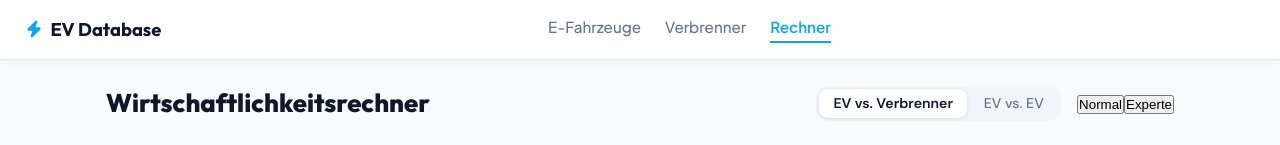
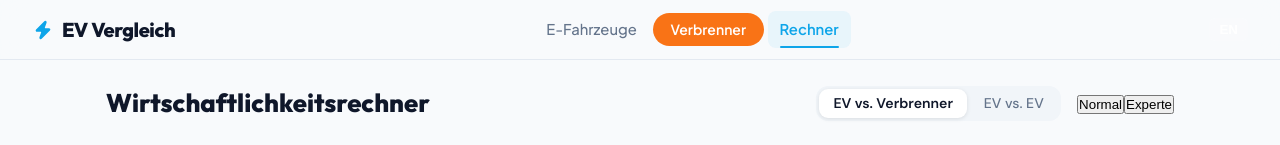
Before and after one commit to lliksPlayer/ev-database, a React (Vite) app in the folder ev-database/: page /rechner in a window 1280 px wide. Shown: the top 145 px of the page. Built offline with nearby package versions, Linux system fonts and the light colour scheme; no server answers; the database is empty.

Commit message:
design: TopNav glassmorphism, hover animations, Verbrenner pill button

```diff
--- a/ev-database/src/components/layout/TopNav.css
+++ b/ev-database/src/components/layout/TopNav.css
@@ -2,11 +2,12 @@
   display: flex;
   align-items: center;
   justify-content: space-between;
-  padding: 0 1.5rem;
+  padding: 0 2rem;
   height: 60px;
-  background: var(--color-surface);
-  border-bottom: 1px solid var(--color-border);
-  box-shadow: 0 1px 8px rgba(0,0,0,0.06);
+  background: rgba(248, 250, 252, 0.88);
+  backdrop-filter: blur(12px);
+  -webkit-backdrop-filter: blur(12px);
+  border-bottom: 1px solid rgba(226, 232, 240, 0.9);
   position: sticky;
   top: 0;
   z-index: 100;
@@ -14,41 +15,86 @@
 
 .nav-brand {
   font-family: 'Outfit', system-ui, sans-serif;
-  font-weight: 700;
-  font-size: 1.15rem;
+  font-weight: 800;
+  font-size: 1.25rem;
   text-decoration: none;
   color: var(--color-text);
   display: flex;
   align-items: center;
-  gap: 0.4rem;
+  gap: 0.5rem;
+  letter-spacing: -0.02em;
 }
 
 .nav-brand-icon {
   color: var(--color-primary);
-  width: 20px;
-  height: 20px;
+  width: 22px;
+  height: 22px;
 }
 
-.nav-links { display: flex; gap: 1.5rem; align-items: center; }
+.nav-links { display: flex; gap: 0.25rem; align-items: center; }
 
 .nav-link {
   color: var(--color-muted);
   text-decoration: none;
-  font-size: 0.95rem;
+  font-size: 0.925rem;
   font-weight: 500;
-  padding-bottom: 2px;
-  border-bottom: 2px solid transparent;
-  transition: color 0.15s, border-color 0.15s;
+  padding: 0.45rem 0.75rem;
+  border-radius: var(--radius-small);
+  transition: color 0.2s, background 0.2s;
+  position: relative;
+}
+
+.nav-link::after {
+  content: '';
+  position: absolute;
+  bottom: 0px;
+  left: 0.75rem;
+  right: 0.75rem;
+  height: 2px;
+  background: var(--color-primary);
+  border-radius: 2px;
+  transform: scaleX(0);
+  transform-origin: left;
+  transition: transform 0.2s ease;
 }
 
 .nav-link:hover {
   color: var(--color-text);
+  background: var(--color-surface-alt);
+}
+
+.nav-link:hover::after,
+.nav-link.active::after {
+  transform: scaleX(1);
 }
 
 .nav-link.active {
   color: var(--color-primary);
   font-weight: 600;
-  border-bottom-color: var(--color-primary);
+  background: rgba(14, 165, 233, 0.07);
 }
 
-.nav-right { display: flex; align-items: center; gap: 1rem; }
+.nav-link-ice {
+  background: var(--color-ice);
+  color: white !important;
+  border-radius: var(--radius-pill);
+  padding: 0.4rem 1.1rem;
+  font-weight: 600;
+  font-size: 0.875rem;
+  transition: background 0.2s, box-shadow 0.2s, transform 0.15s;
+}
+
+.nav-link-ice::after { display: none; }
+
+.nav-link-ice:hover {
+  background: #ea6c0b !important;
+  box-shadow: 0 0 0 3px rgba(249, 115, 22, 0.22);
+  transform: translateY(-1px);
+}
+
+.nav-link-ice.active {
+  background: #ea6c0b !important;
+  box-shadow: 0 0 0 3px rgba(249, 115, 22, 0.22);
+}
+
+.nav-right { display: flex; align-items: center; gap: 0.5rem; }
--- a/ev-database/src/components/layout/TopNav.jsx
+++ b/ev-database/src/components/layout/TopNav.jsx
@@ -13,17 +13,28 @@ export default function TopNav() {
     <nav className="nav">
       <Link to="/" className="nav-brand">
         <Zap className="nav-brand-icon" fill="currentColor" strokeWidth={0} />
-        EV Database
+        EV Vergleich
       </Link>
       <div className="nav-links">
-        <NavLink to="/" end className="nav-link">{t('nav.evDatabase')}</NavLink>
-        <NavLink to="/verbrenner" className="nav-link">{t('nav.iceDatabase')}</NavLink>
-        <NavLink to="/rechner" className="nav-link">{t('nav.calculator')}</NavLink>
+        <NavLink to="/autos" className={({ isActive }) => `nav-link${isActive ? ' active' : ''}`}>
+          {t('nav.evDatabase')}
+        </NavLink>
+        <NavLink
+          to="/verbrenner"
+          className={({ isActive }) => `nav-link nav-link-ice${isActive ? ' active' : ''}`}
+        >
+          {t('nav.iceDatabase')}
+        </NavLink>
+        <NavLink to="/rechner" className={({ isActive }) => `nav-link${isActive ? ' active' : ''}`}>
+          {t('nav.calculator')}
+        </NavLink>
       </div>
       <div className="nav-right">
         <LanguageSwitch />
         {user && (
-          <NavLink to="/admin" className="nav-link">{t('nav.admin')}</NavLink>
+          <NavLink to="/admin" className={({ isActive }) => `nav-link${isActive ? ' active' : ''}`}>
+            {t('nav.admin')}
+          </NavLink>
         )}
       </div>
     </nav>
```
